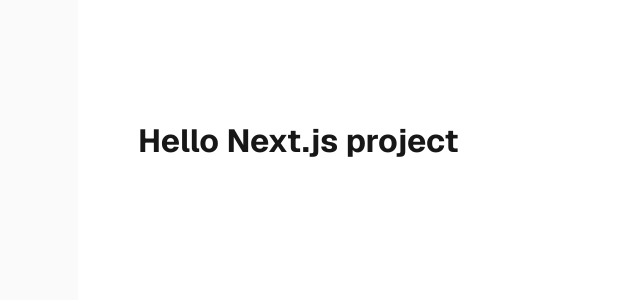
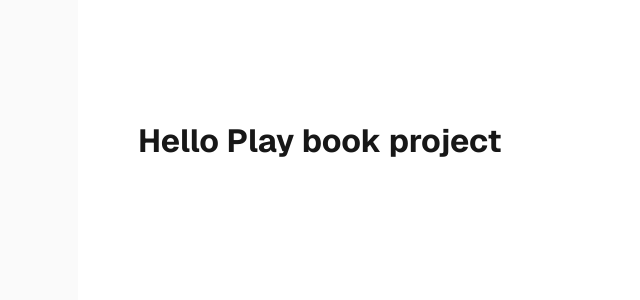
Before and after one commit to raghubandaru/play-book, a Next.js app: page / in a window 1280 px wide. Shown: the top 300 px of the page, without its empty margins (162-802 px from the left). Built offline with nearby package versions, Linux system fonts and the light colour scheme.

Commit message:
Change Page

```diff
--- a/src/app/page.tsx
+++ b/src/app/page.tsx
@@ -4,7 +4,7 @@ export default function Home() {
   return (
     <div className={styles.page}>
       <main className={styles.main}>
-        <h1>Hello Next.js project</h1>
+        <h1>Hello Play book project</h1>
       </main>
     </div>
   );
```
